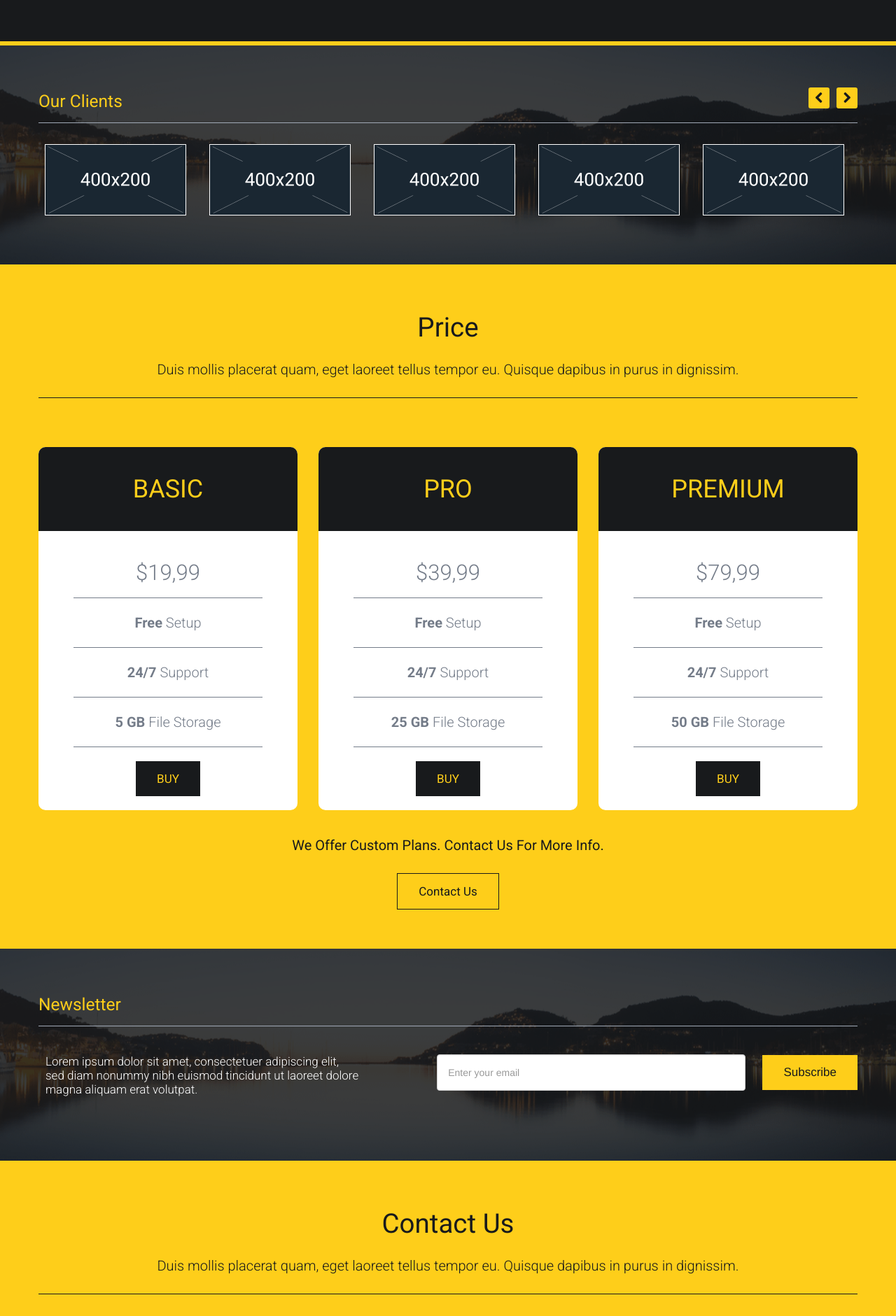
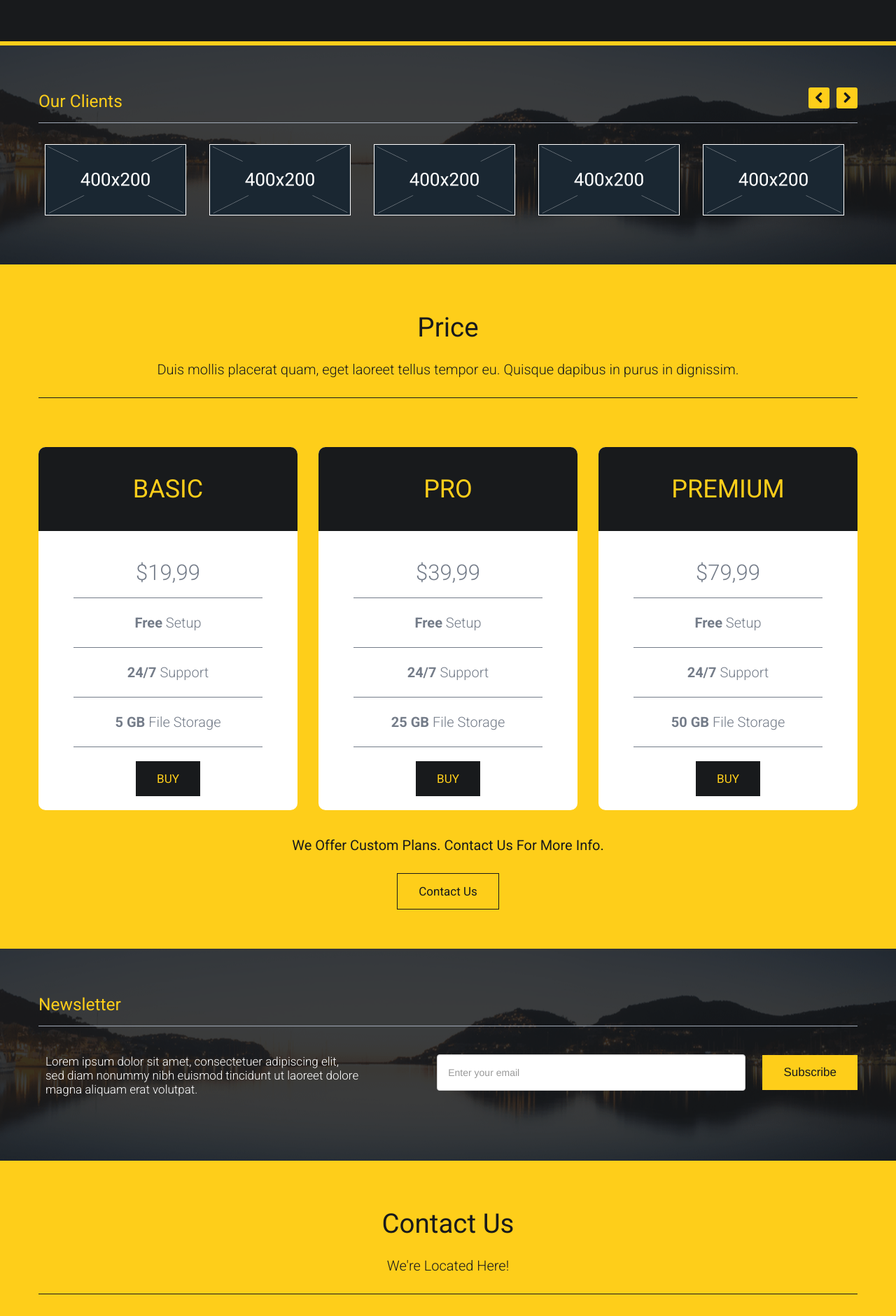
Before and after one commit to joegeneq/apc-softdev-it111-09, a Yii app: template application/fulbright_aps/frontend/views/site/index.php in a window 1280 px wide. Shown: the part 4086-5967 px from the top of the page at 70% size. Run offline with PHP 8.4 and a stand-in for Yii, Linux system fonts and the light colour scheme; the template is opened without the code that fills it, so the values that code supplies are empty; some libraries are stand-ins or nearby versions.

Commit message:
Modified frontend/views/site/index.php

```diff
--- a/application/fulbright_aps/frontend/views/site/index.php
+++ b/application/fulbright_aps/frontend/views/site/index.php
@@ -645,7 +645,7 @@
                 <div class="container">
                     <div class="title">
                         <h1>Contact Us</h1>
-                        <p>Duis mollis placerat quam, eget laoreet tellus tempor eu. Quisque dapibus in purus in dignissim.</p>
+                        <p>We're Located Here!</p>
                     </div>
                 </div>
                 <div class="map-wrapper">
@@ -688,7 +688,8 @@
                 </div>
                 <div class="container">
                     <div class="span9 center contact-info">
-                        <p>Guadalupe, Makati City</p>
+                        <p>1515 Anastacio Street, Guadalupe</p>
+                        <p>Nuevo Makati Metro Manila</p>
                         <p>Talk to our teachers!</p>
                         <p class="info-mail">iammartinayson@gmail.com</p>
 
```
